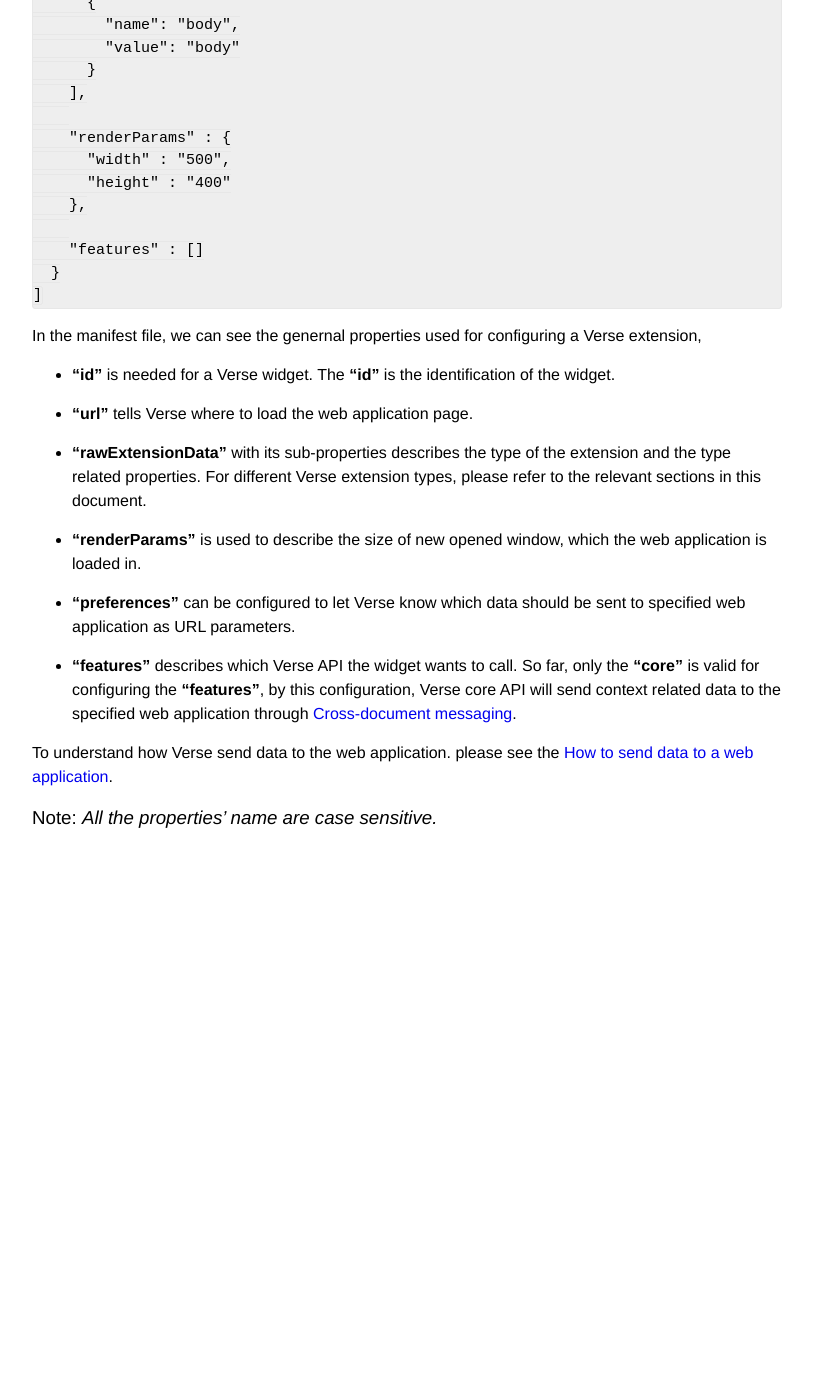
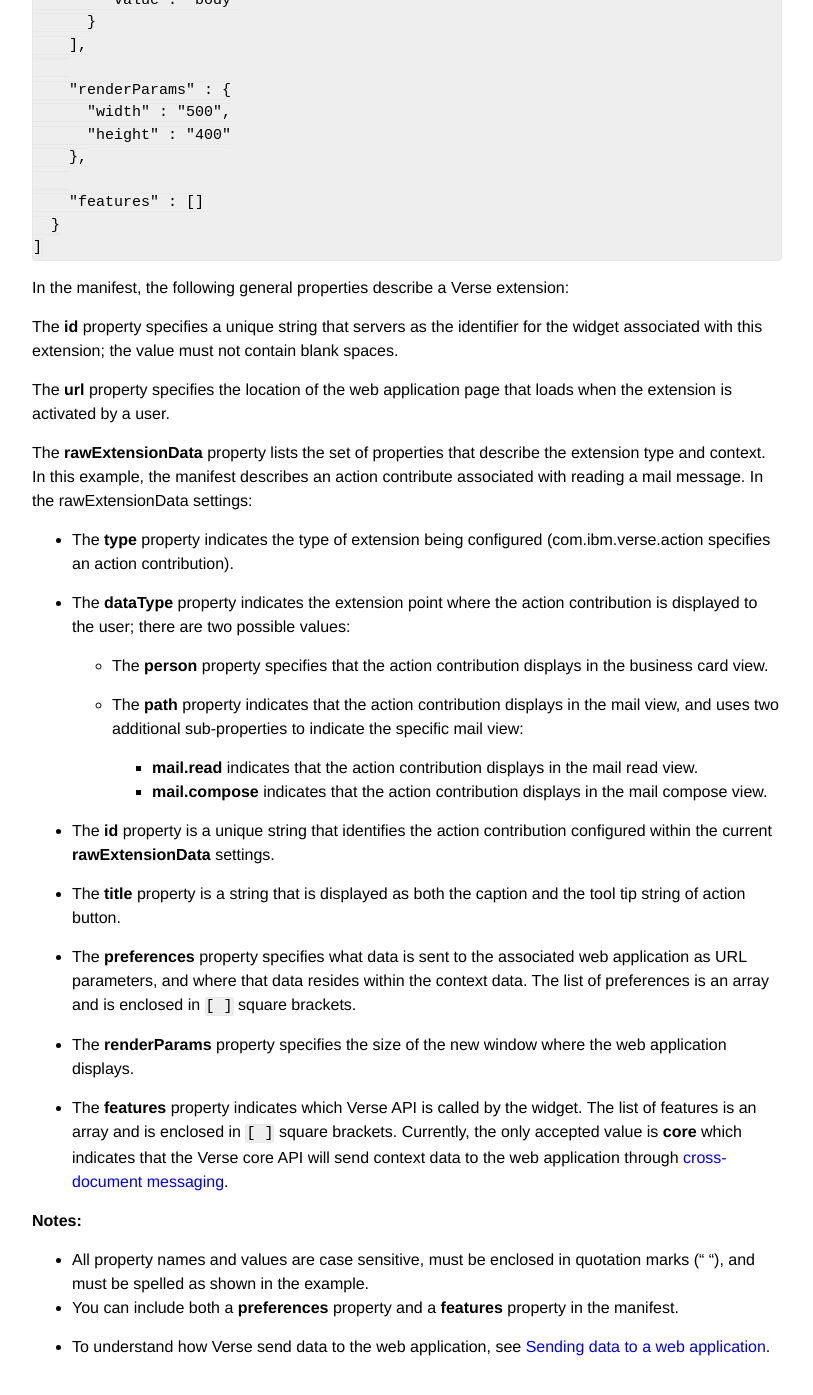
Before and after one commit to ibmverse/verse-developer, a Jekyll site: the page built from _tutorials/tutorial-ext-manifest.markdown, in a window 1280 px wide and 1400 px high, scrolled down 725 px. Shown: the top 1395 px of the window, without its empty margins (233-1046 px from the left). Built offline with Jekyll 4.4.1, drawn with Linux system fonts in a browser that asks for light colours; before the commit the page ends 1598 px from its top, so only the background shows below that; some of the changed text lies outside the part shown.

Commit message:
Edits from elizabeth_bowling@us.ibm.com

````diff
--- a/_tutorials/tutorial-ext-manifest.markdown
+++ b/_tutorials/tutorial-ext-manifest.markdown
@@ -9,9 +9,9 @@
 ### {{page.title}}
 
 
-The configurations of the Verse extensions are recorded in a manifest file, which is in [JSON format][2]. If you use the [Verse Developer Chrome Extension][1] to develop Verse extensions, you may find the toolkit configured the __widget.json__ as the manifest file.
+The manifest file contains configuration settings that describe the properties of a Verse extension, in [JSON format][2]. The [Verse Developer Chrome Extension][1] includes a sample manifest called __widget.json__.
 
-Verse supports different types of Verse extension, and different types Verse extensions support different properties. The following sample is a typical configuration of an action contribution in the manifest file, the whole manifest file is defined as an Array which is represented by a pair of `[]`, and a Verse extension is described as an Object which is represented by a pair of `{}`,
+The following example shows the manifest for an action contribution. The manifest is defined as an array and is contained with a pair of `[ ]` square brackets. Within the array, each extension is described as an object and is enclosed within `{ }` curly braces.
 
 ```
 [
@@ -47,29 +47,44 @@
 ]
 ```
 
-In the manifest file, we can see the genernal properties used for configuring a Verse extension,
+In the manifest, the following general properties describe a Verse extension:
 
-* __"id"__ is needed for a Verse widget. The __"id"__ is the identification of the widget.
+The __id__ property specifies a unique string that servers as the identifier for the widget associated with this extension; the value must not contain blank spaces.
 
-* __"url"__ tells Verse where to load the web application page.
+The __url__ property specifies the location of the web application page that loads when the extension is activated by a user.
 
-* __"rawExtensionData"__ with its sub-properties describes the type of the extension and the type related properties. For different Verse extension types, please refer to the relevant sections in this document.
+The __rawExtensionData__ property lists the set of properties that describe the extension type and context. In this example, the manifest describes an action contribute associated with reading a mail message. In the rawExtensionData settings:
 
-* __"renderParams"__ is used to describe the size of new opened window, which the web application is loaded in.
+* The __type__ property indicates the type of extension being configured (com.ibm.verse.action specifies an action contribution).
 
-* __"preferences"__ can be configured to let Verse know which data should be sent to specified web application as URL parameters.
+* The __dataType__ property indicates the extension point where the action contribution is displayed to the user; there are two possible values:
 
-* __"features"__ describes which Verse API the widget wants to call. So far, only the __"core"__ is valid for configuring the __"features"__, by this configuration, Verse core API will send context related data to the specified web application through [Cross-document messaging][5].
+    * The __person__ property specifies that the action contribution displays in the business card view.
 
-To understand how Verse send data to the web application. please see the [How to send data to a web application][4].
+    * The __path__ property indicates that the action contribution displays in the mail view, and uses two additional sub-properties to indicate the specific mail view:
+        * __mail.read__ indicates that the action contribution displays in the mail read view.
+        * __mail.compose__ indicates that the action contribution displays in the mail compose view.
 
+* The __id__ property is a unique string that identifies the action contribution configured within the current __rawExtensionData__ settings.
 
+* The __title__ property is a string that is displayed as both the caption and the tool tip string of action button.
 
+* The __preferences__ property specifies what data is sent to the associated web application as URL parameters, and where that data resides within the context data. The list of preferences is an array and is enclosed in `[ ]` square brackets.
 
-### Note: _All the properties' name are case sensitive._
+* The __renderParams__ property specifies the size of the new window where the web application displays.
+
+* The __features__ property indicates which Verse API is called by the widget. The list of features is an array and is enclosed in `[ ]` square brackets. Currently, the only accepted value is __core__ which indicates that the Verse core API will send context data to the web application through [cross-document messaging][5].
+
+__Notes:__
+
+* All property names and values are case sensitive, must be enclosed in quotation marks (" "), and must be spelled as shown in the example.
+* You can include both a __preferences__ property and a __features__ property in the manifest.
+
+* To understand how Verse send data to the web application, see [Sending data to a web application][4].
+
 
 [1]: {{site.verse-developer-chrome-ext}}
 [2]: http://json.org
 [3]: {{site.baseurl}}/tutorials/tutorial-ext-action-contribution.html
 [4]: {{site.baseurl}}/tutorials/tutorial-ext-send-data-to-app.html
-[5]: https://www.w3.org/TR/2011/WD-webmessaging-20110317/#web-messaging
+[5]: https://html.spec.whatwg.org/multipage/comms.html#web-messaging
````
